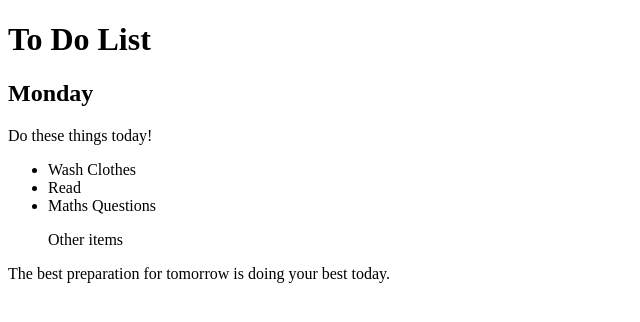
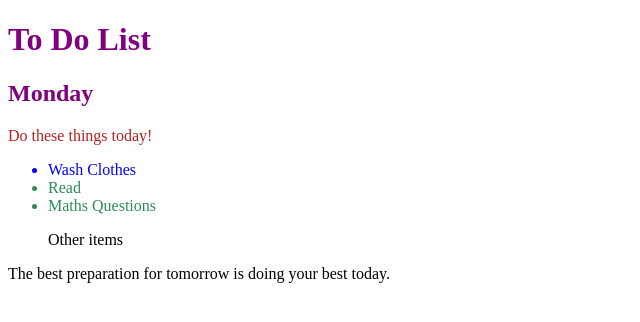
Before and after one commit to BoyanDihonov/uDemy, a plain HTML site: page CSS/7.1 Combining Selectors/index.html in a window 1280 px wide. Shown: the whole page, without its empty margins (0-640 px from the left). Drawn offline with Linux system fonts and the light colour scheme.

Commit message:
Update style.css

```diff
--- a/CSS/7.1 Combining Selectors/style.css
+++ b/CSS/7.1 Combining Selectors/style.css
@@ -1 +1,18 @@
 /* Write your code here: */
+
+h1,
+h2 {
+    color: purple;
+}
+
+.box>p {
+    color: firebrick;
+}
+
+.box li {
+    color: blue
+}
+
+li.done {
+    color: seagreen
+}
```
